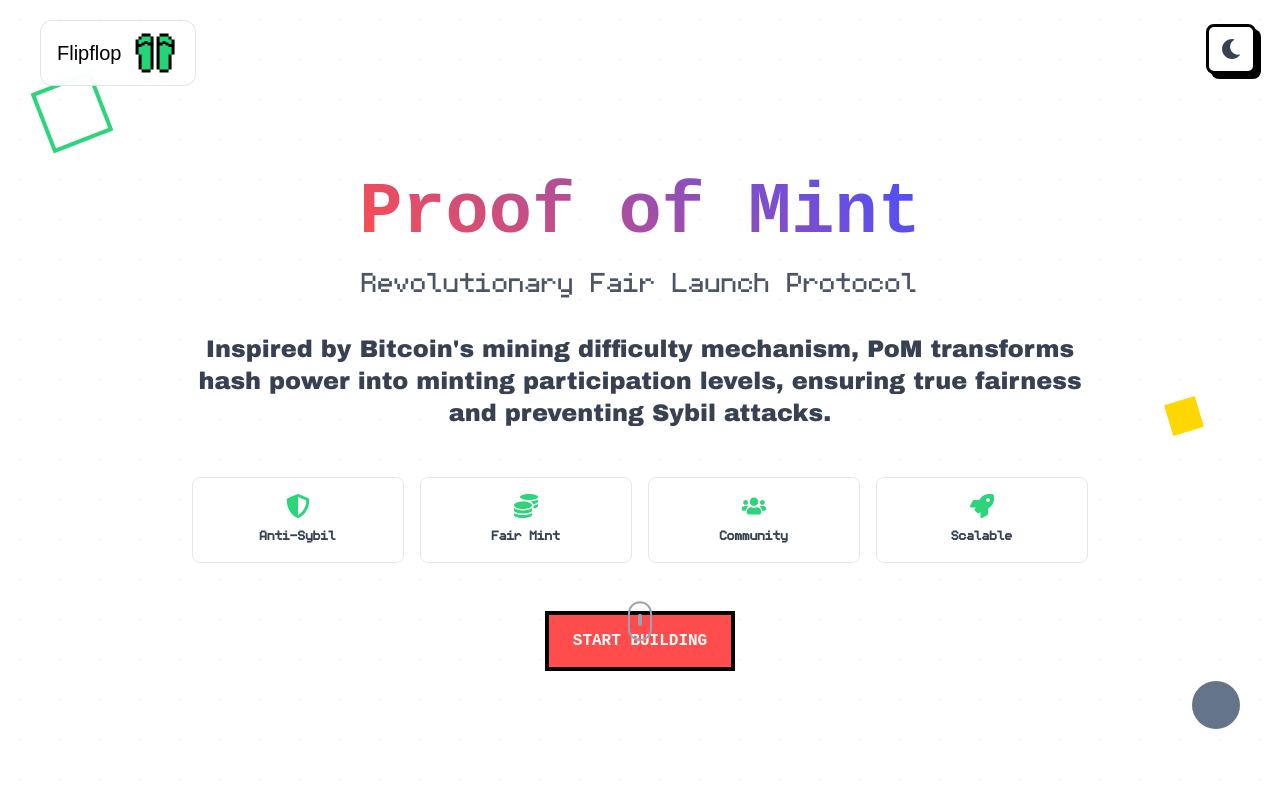
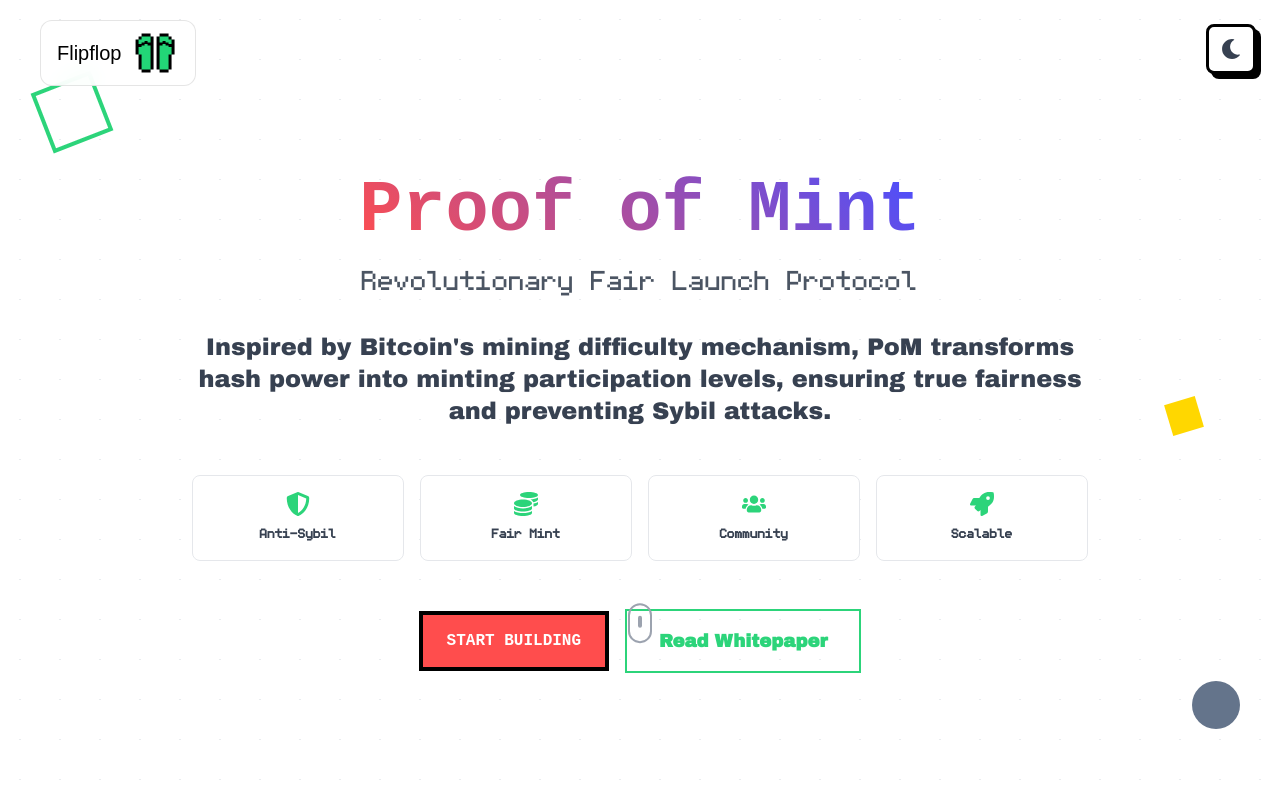
Before and after one commit to flipflop-fun/landingpage, a React (Vite) app: page / in a window 1280 px wide. Shown: the top 798 px of the page. Built offline with nearby package versions, Linux system fonts and the light colour scheme; a web font is replaced by a local one.

Commit message:
add whitepaper button

```diff
--- a/src/components/Hero.jsx
+++ b/src/components/Hero.jsx
@@ -83,17 +83,27 @@ const Hero = () => {
           initial={{ y: 30, opacity: 0 }}
           animate={{ y: 0, opacity: 1 }}
           transition={{ delay: 0.9, duration: 0.8 }}
-          className="flex justify-center items-center"
+          className="flex flex-col sm:flex-row justify-center items-center space-y-4 sm:space-y-0 sm:space-x-4"
         >
           <motion.a
             href="https://test.flipflop.plus"
             target="_blank"
             rel="noopener noreferrer"
-            className="pixel-button bg-primary-500 hover:bg-primary-600 text-white px-8 py-4 text-lg font-bold"
+            className="pixel-button bg-brand-500 hover:bg-brand-600 text-white px-8 py-4 text-lg font-bold"
             whileHover={{ scale: 1.05 }}
             whileTap={{ scale: 0.95 }}
           >
             Start Building
+          </motion.a>
+          <motion.a
+            href="https://docsend.com/view/r9rz54y2ggvwny4j"
+            target="_blank"
+            rel="noopener noreferrer"
+            className="pixel-button-secondary border-2 border-brand-500 text-brand-500 hover:bg-brand-500 hover:text-white px-8 py-4 text-lg font-bold"
+            whileHover={{ scale: 1.05 }}
+            whileTap={{ scale: 0.95 }}
+          >
+            Read Whitepaper
           </motion.a>
         </motion.div>
 
--- a/src/styles/index.css
+++ b/src/styles/index.css
@@ -373,3 +373,13 @@ h1, h2, h3, h4, h5, h6 {
   inset: 0;
   z-index: -1;
 }
+
+.pixel-button-secondary {
+  @apply border-2 border-brand-500 text-brand-500 px-8 py-4 text-lg font-bold;
+  /* Add other pixel button base styles if not inherited */
+  transition: all 0.2s ease-in-out;
+}
+
+.pixel-button-secondary:hover {
+  @apply bg-brand-500 text-white;
+}
```
